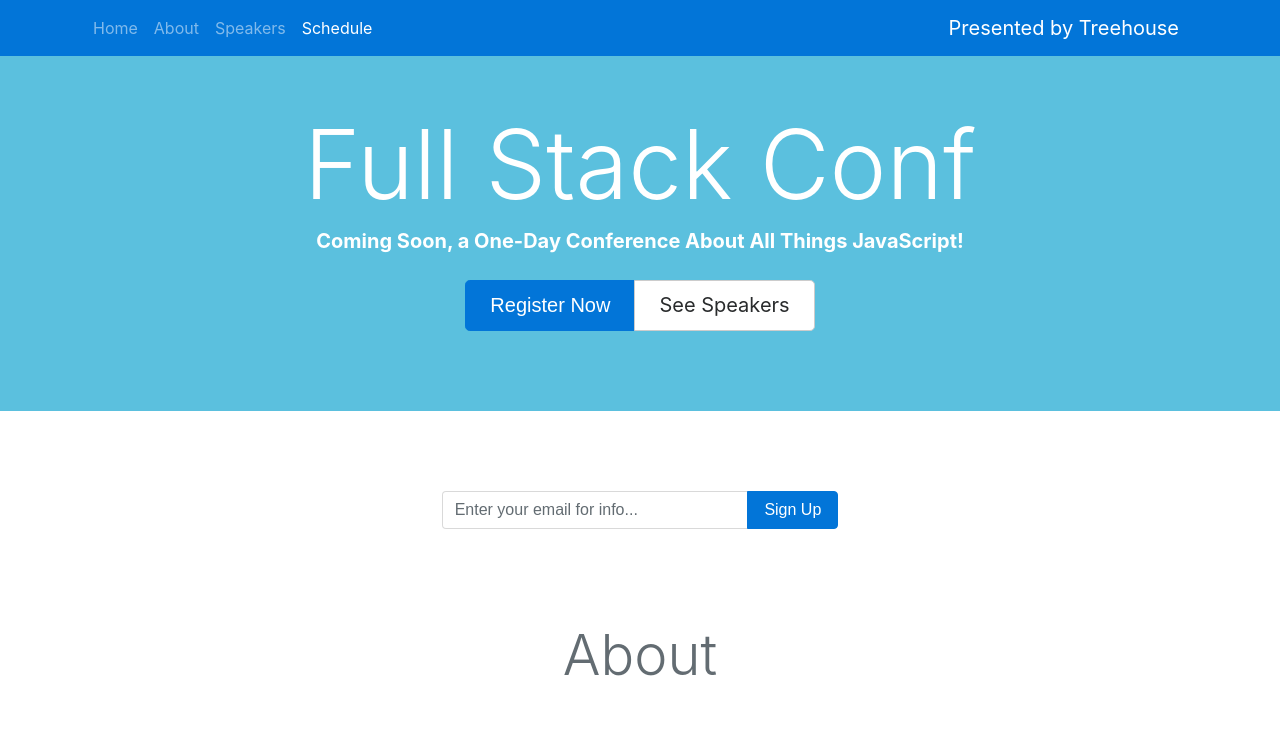
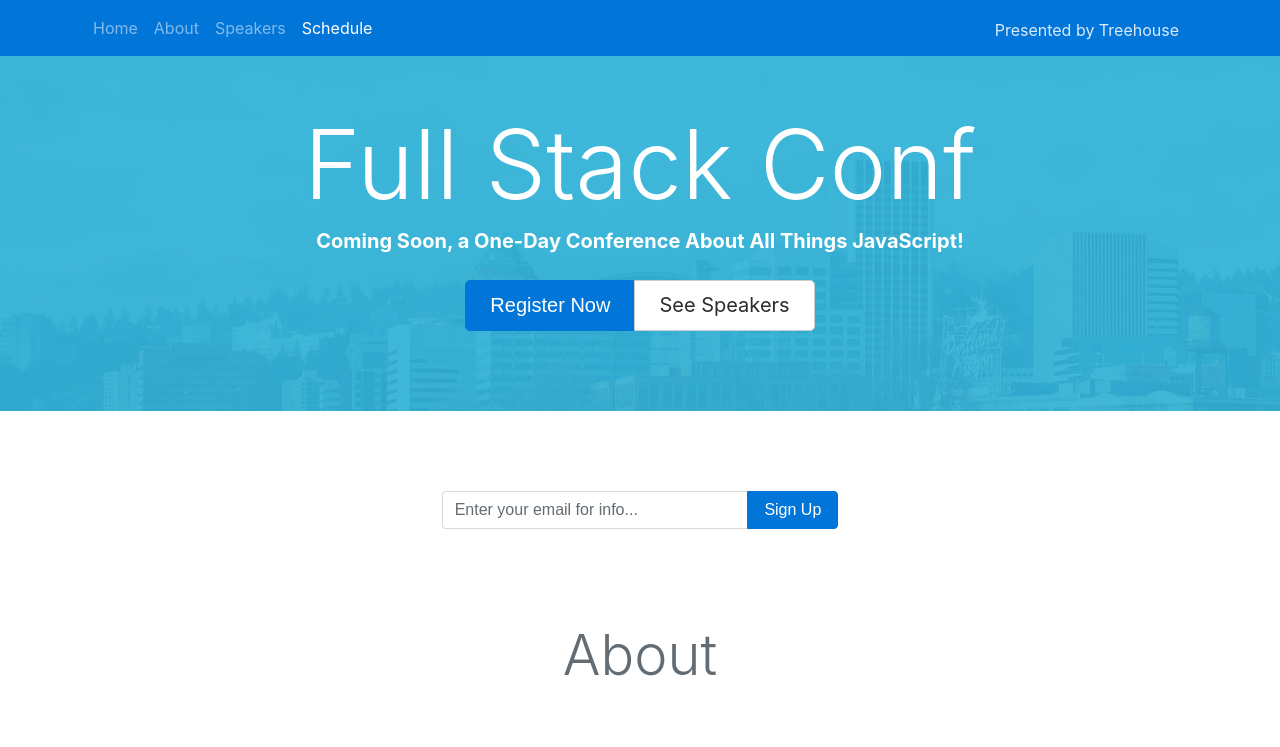
Before and after one commit to dcneuts/treehouse-bootstrap, a plain HTML site: page index.html in a window 1280 px wide. Shown: the top 747 px of the page. Drawn offline with Linux system fonts and the light colour scheme.

Commit message:
Finished initial project design by styling Jumbotron with background image. Later iterations could include jQuery form validation and additional UX.

```diff
--- a/css/main.css
+++ b/css/main.css
@@ -1,3 +1,19 @@
 .errorcheck {
     border: 2px solid red;
 }
+
+.navbar .navbar-brand {
+    color: rgba(255, 255, 255, .85);
+    font-size: 1rem;
+    padding-top: .45rem;
+}
+
+.jumbotron {
+    background: url("../img/jumbo-bg.jpg");
+    background-size: cover;
+}
+
+.btn,
+.active {
+    transition: .4s;
+}
--- a/index.html
+++ b/index.html
@@ -302,9 +302,9 @@
                         <label for="name">Name:</label>
                         <input type="text" class="form-control" id="name">
                     </div>
-                    <div class="form-group">
-                        <label for="mail">Email:</label>
-                        <input type="email" class="form-control" id="mail">
+                    <div class="form-group has-danger">
+                        <label for="mail" class="form-control-label">Email:</label>
+                        <input type="email" class="form-control form-control-danger" id="mail">
                     </div>
                     <div class="form-group">
                         <label for="role">Role:</label>
```
